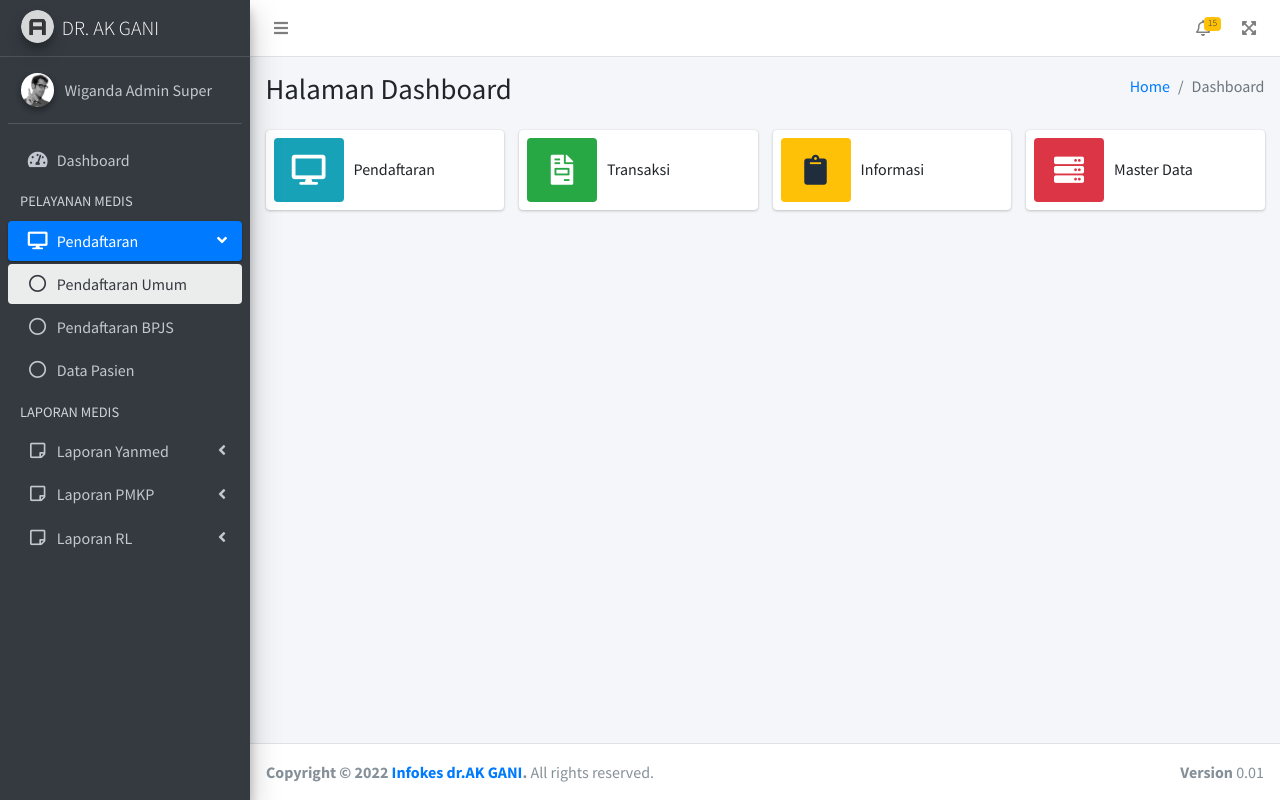
After one commit to ismailgo95/simrs, a CodeIgniter app: page /database/Pendaftaran in a window 1280 px wide. The commit adds this page. Run offline with CodeIgniter, Linux system fonts and the light colour scheme; some libraries are stand-ins or nearby versions.

Commit message:
wip pendaftaran

```diff
--- /dev/null
+++ b/application/controllers/Pendaftaran.php
@@ -0,0 +1,13 @@
+<?php
+defined('BASEPATH') or exit('No direct script access allowed');
+
+class Pendaftaran extends CI_Controller
+{
+  public function index()
+  {
+    $this->load->view('template/header');
+    $this->load->view('template/sidebar');
+    $this->load->view("pendaftaran_v");
+    $this->load->view('template/footer');
+  }
+}
--- /dev/null
+++ b/application/views/pendaftaran_v.php
@@ -0,0 +1,78 @@
+<!-- Content Wrapper. Ini adalah Page Konten -->
+<div class="content-wrapper">
+    <!-- Content Header (Page header) -->
+    <div class="content-header">
+        <div class="container-fluid">
+            <div class="row mb-2">
+                <div class="col-sm-6">
+                    <h1 class="m-0">Halaman Dashboard</h1>
+                </div><!-- /.col -->
+                <div class="col-sm-6">
+                    <ol class="breadcrumb float-sm-right">
+                        <li class="breadcrumb-item"><a href="#">Home</a></li>
+                        <li class="breadcrumb-item active">Dashboard</li>
+                    </ol>
+                </div><!-- /.col -->
+            </div><!-- /.row -->
+        </div><!-- /.container-fluid -->
+    </div>
+    <!-- /.content-header -->
+
+    <!-- Main content -->
+    <section class="content">
+        <div class="container-fluid">
+            <div class="row">
+                <div class="col-md-3 col-sm-6 col-12">
+                    <div class="info-box">
+                        <span class="info-box-icon bg-info"><i class="nav-icon fas fa-desktop"></i></span>
+
+                        <div class="info-box-content">
+                            <span class="info-box-text">Pendaftaran</span>
+                        </div>
+                        <!-- /.info-box-content -->
+                    </div>
+                    <!-- /.info-box -->
+                </div>
+                <!-- /.col -->
+                <div class="col-md-3 col-sm-6 col-12">
+                    <div class="info-box">
+                        <span class="info-box-icon bg-success"><i class="fas fa-file-invoice"></i></span>
+
+                        <div class="info-box-content">
+                            <span class="info-box-text">Transaksi</span>
+                        </div>
+                        <!-- /.info-box-content -->
+                    </div>
+                    <!-- /.info-box -->
+                </div>
+                <!-- /.col -->
+                <div class="col-md-3 col-sm-6 col-12">
+                    <div class="info-box">
+                        <span class="info-box-icon bg-warning"><i class="fas fa-clipboard"></i></span>
+
+                        <div class="info-box-content">
+                            <span class="info-box-text">Informasi</span>
+                        </div>
+                        <!-- /.info-box-content -->
+                    </div>
+                    <!-- /.info-box -->
+                </div>
+                <!-- /.col -->
+                <div class="col-md-3 col-sm-6 col-12">
+                    <div class="info-box">
+                        <span class="info-box-icon bg-danger"><i class="fas fa-server"></i></span>
+
+                        <div class="info-box-content">
+                            <span class="info-box-text">Master Data</span>
+                        </div>
+                        <!-- /.info-box-content -->
+                    </div>
+                    <!-- /.info-box -->
+                </div>
+                <!-- /.col -->
+            </div>
+        </div><!-- /.container-fluid -->
+    </section>
+    <!-- /.content -->
+</div>
+<!-- /.content-wrapper -->
--- a/application/views/template/sidebar.php
+++ b/application/views/template/sidebar.php
@@ -24,7 +24,7 @@
         <!-- Add icons to the links using the .nav-icon class
             with font-awesome or any other icon font library -->
         <li class="nav-item">
-          <a href="pages/kanban.html" class="nav-link active">
+          <a href="pages/kanban.html" class="nav-link">
             <i class="nav-icon fas fa-tachometer-alt"></i>
             <p>
               Dashboard
@@ -32,8 +32,8 @@
           </a>
         </li>
         <li class="nav-header">PELAYANAN MEDIS</li>
-        <li class="nav-item">
-          <a href="#" class="nav-link">
+        <li class="nav-item <?= $this->uri->segment(1) == "Pendaftaran" ? "menu-open" : "" ?>">
+          <a href="#" class="nav-link <?= $this->uri->segment(1) == "Pendaftaran" ? "active" : "" ?>">
             <i class="nav-icon fas fa-desktop"></i>
             <p>
               Pendaftaran
@@ -42,7 +42,7 @@
           </a>
           <ul class="nav nav-treeview">
             <li class="nav-item">
-              <a href="pages/mailbox/mailbox.html" class="nav-link">
+              <a href="<?php echo base_url('/Pendaftaran') ?>" class="nav-link <?= $this->uri->segment(1) == "Pendaftaran" ? "active" : "" ?>">
                 <i class="far fa-circle nav-icon"></i>
                 <p>Pendaftaran Umum</p>
               </a>
```
